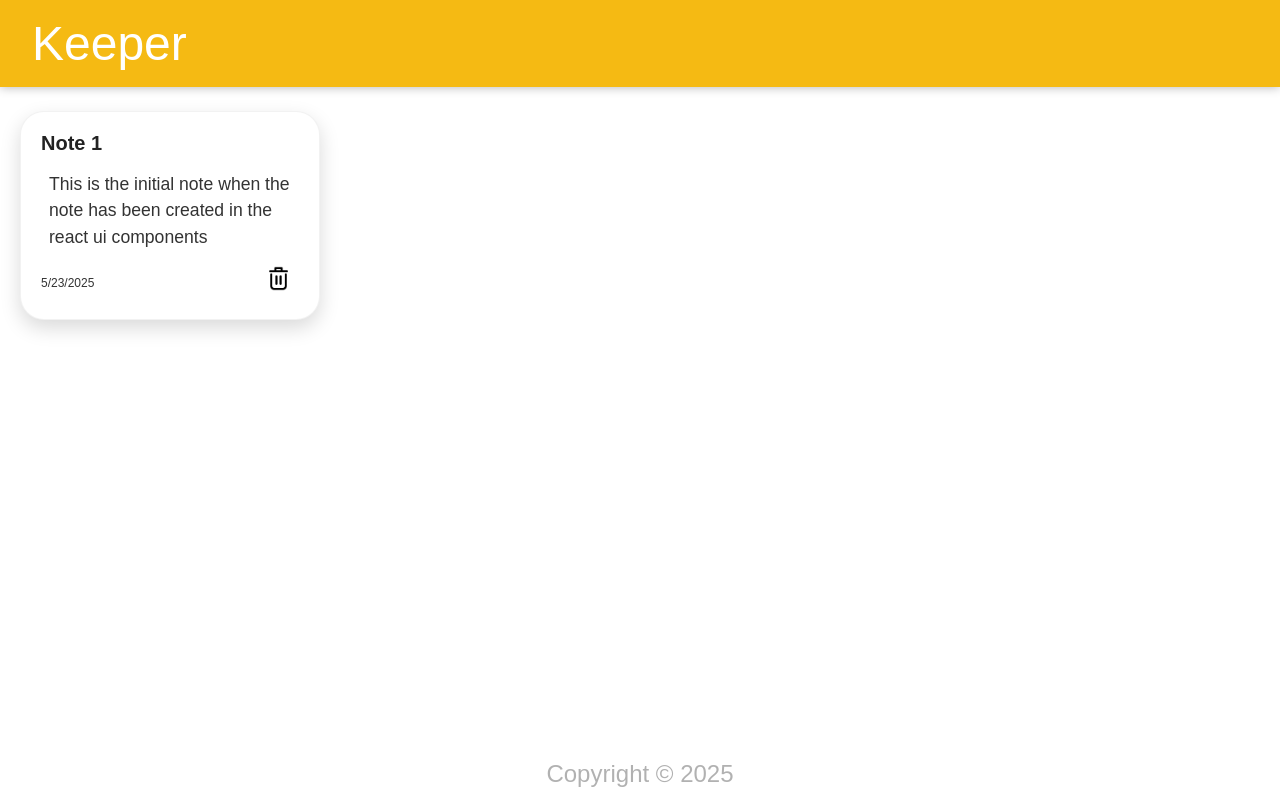
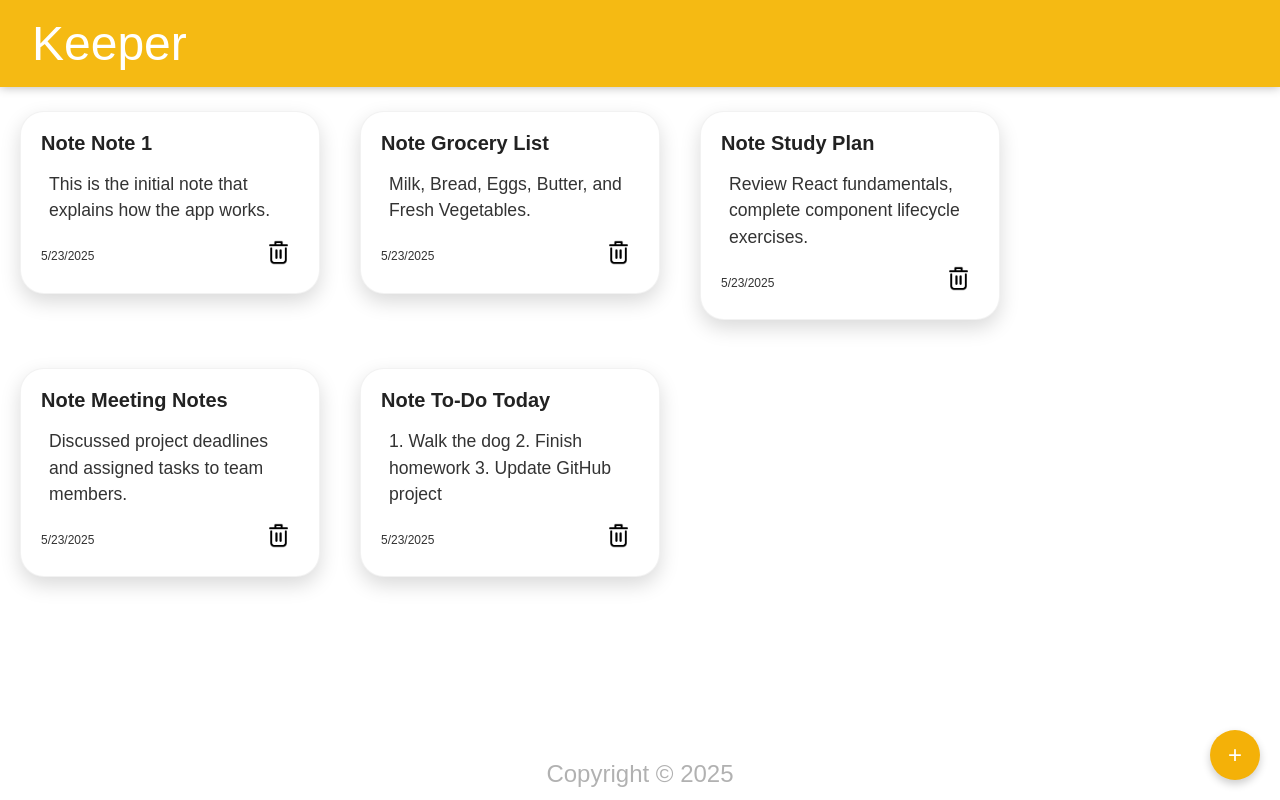
Before and after one commit to Gavinduachintha/Keeper_ReactJs_Porject, a React (Vite) app: page / in a window 1280 px wide. Built offline with nearby package versions, Linux system fonts and the light colour scheme; a web font is replaced by a local one.

Commit message:
Map function add. Reduce the reduandant code block

```diff
--- a/src/App.css
+++ b/src/App.css
@@ -0,0 +1,26 @@
+.notes-coanitainer{
+    display: flex;
+    flex-wrap: wrap;
+    /* justify-content: center; */
+    align-items: flex-start;
+}
+.add-button{
+    position: fixed;
+    bottom: 20px;
+    right: 20px;
+    width: 50px;
+    height: 50px;
+    border: none;
+    font-size: 24px;
+    box-shadow: 0px 4px 8px rgba(0,0,0,0.2);
+    cursor: pointer;
+    z-index: 1000;
+    color: white;
+    border-radius: 50%;
+    background-color: rgb(244, 177, 8);
+    transition: background-color 0.3 ease;
+}
+
+.add-button:hover{
+    background-color: rgb(243, 196, 6);
+}
--- a/src/App.jsx
+++ b/src/App.jsx
@@ -1,14 +1,36 @@
 import Header from "./header.jsx";
 import Note from "./note.jsx";
 import Footer from "./footer.jsx";
+
+import notes from "./notes.js";
+import "./App.css";
+
 function App() {
-
   return (
     <>
       <Header />
-      <div>
-        <Note number="1" Notebody="This is the initial note when the note has been created in the react ui components" />
+      <div className="notes-coanitainer">
+        {/* <Note
+          number="1"
+          Notebody="This is the initial note when the note has been created in the react ui components"
+        />
+        <Note
+          number="2"
+          Notebody="This is the second example note"
+        />
+        <Note
+          number="3"
+          Notebody="This is the third example note"
+        /> */}
+        {notes.map((noteItem) => (
+          <Note
+            key={noteItem.key}
+            title={noteItem.title}
+            content={noteItem.content}
+          />
+        ))}
       </div>
+      <button className="add-button">+</button>
 
       <Footer />
     </>
--- a/src/footer.jsx
+++ b/src/footer.jsx
@@ -6,6 +6,7 @@ const Footer = () => {
   return (
     <footer>
       <div>Copyright © {currentYear}</div>
+      <dev></dev>
     </footer>
   );
 };
--- a/src/note.jsx
+++ b/src/note.jsx
@@ -4,12 +4,13 @@ const Note = (props) => {
   const createOn = new Date().toLocaleDateString();
   return (
     <div className="noteComponent">
-      <h3>Note {props.number}</h3>
-      <p>{props.Notebody}</p>
+      <h3>Note {props.title}</h3>
+      <p>{props.content}</p>
       <div className="bottom-row">
         <p className="date">{createOn}</p>
-        <button><img src="src/assets/delete.png"></img></button>
-
+        <button>
+          <img src="src/assets/delete.png"></img>
+        </button>
       </div>
     </div>
   );
--- /dev/null
+++ b/src/notes.js
@@ -0,0 +1,29 @@
+const notes = [
+    {
+      key: 1,
+      title: "Note 1",
+      content: "This is the initial note that explains how the app works."
+    },
+    {
+      key: 2,
+      title: "Grocery List",
+      content: "Milk, Bread, Eggs, Butter, and Fresh Vegetables."
+    },
+    {
+      key: 3,
+      title: "Study Plan",
+      content: "Review React fundamentals, complete component lifecycle exercises."
+    },
+    {
+      key: 4,
+      title: "Meeting Notes",
+      content: "Discussed project deadlines and assigned tasks to team members."
+    },
+    {
+      key: 5,
+      title: "To-Do Today",
+      content: "1. Walk the dog\n2. Finish homework\n3. Update GitHub project"
+    }
+  ];
+
+  export default notes;
```
